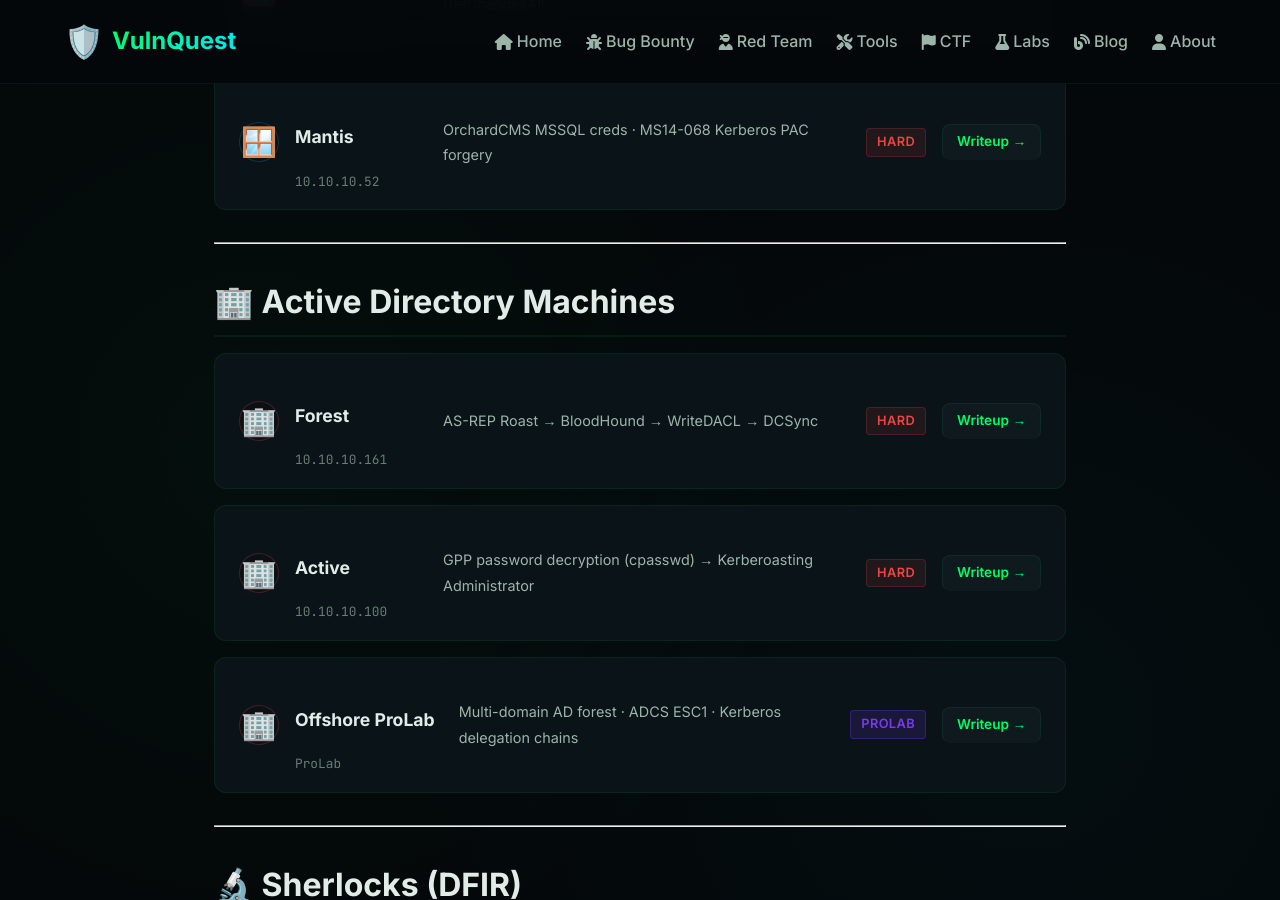
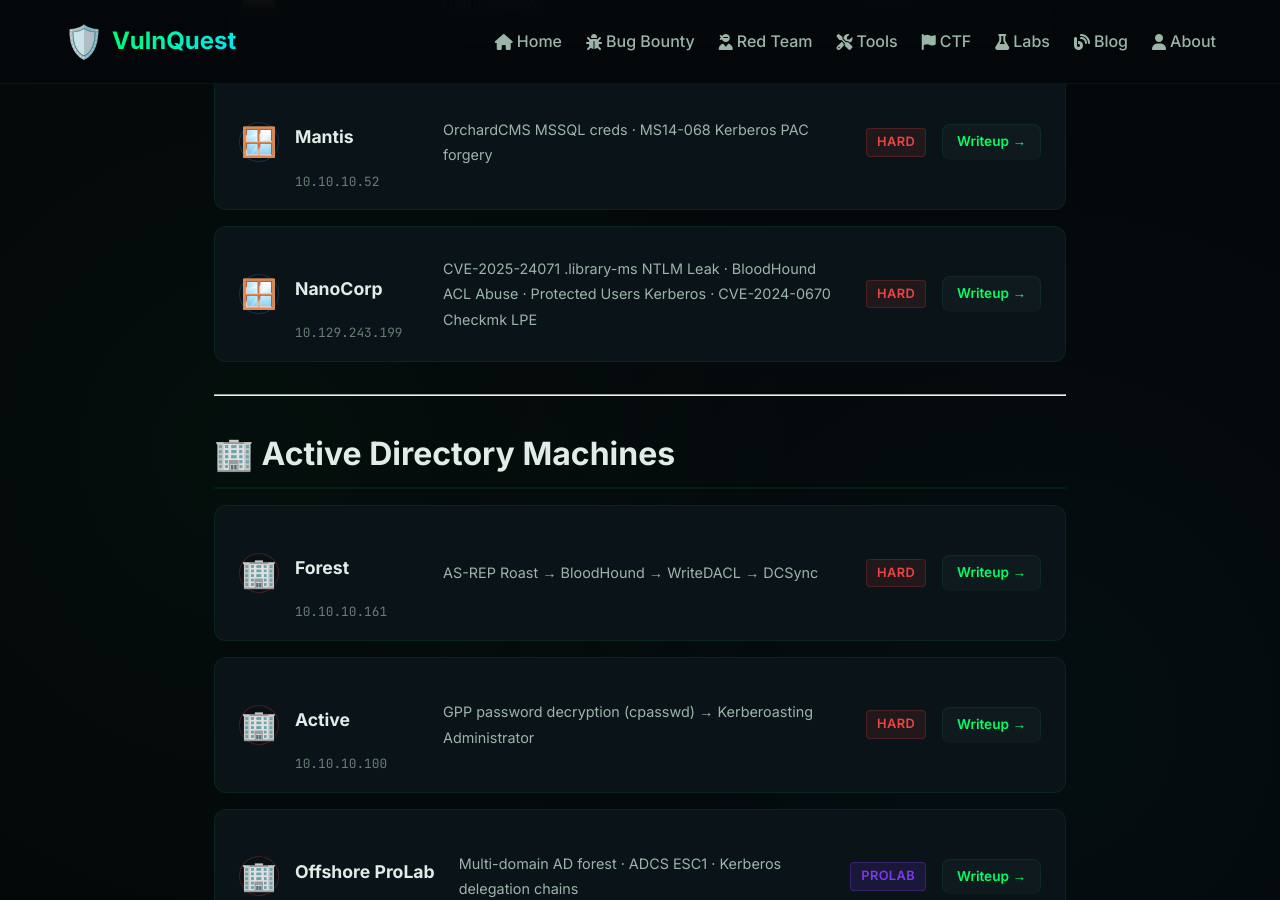
Before and after one commit to vulnquest58/vulnquest58.github.io, a Jekyll site: the page built from ctf/platforms/hackthebox.md, in a window 1280 px wide and 900 px high, scrolled down 2517 px. Built offline with Jekyll 4.4.1, drawn with Linux system fonts in a browser that asks for light colours.

Commit message:
fix: move NanoCorp writeup to ctf/platforms/hackthebox/nanocorp/ + add machine card

```diff
--- a/ctf/platforms/hackthebox.md
+++ b/ctf/platforms/hackthebox.md
@@ -248,9 +248,27 @@
     </div>
   </div>
 
+  <div class="machine-card" data-os="windows" data-diff="hard">
+    <div class="mc-left">
+      <span class="mc-os windows">🪟</span>
+      <div>
+        <h4 class="mc-name">NanoCorp</h4>
+        <span class="mc-ip">10.129.243.199</span>
+      </div>
+    </div>
+    <div class="mc-mid">
+      <span class="mc-tech">CVE-2025-24071 .library-ms NTLM Leak · BloodHound ACL Abuse · Protected Users Kerberos · CVE-2024-0670 Checkmk LPE</span>
+    </div>
+    <div class="mc-right">
+      <span class="mc-diff hard">Hard</span>
+      <a href="{{ '/ctf/platforms/hackthebox/nanocorp/' | relative_url }}" class="mc-btn">Writeup →</a>
+    </div>
+  </div>
+
 </div>
 
 ---
+
 
 ## 🏢 Active Directory Machines
 
```
Also changed, not shown: ctf/platforms/hackthebox/nanocorp.md (renamed from ctf/writeups/hackthebox/nanocorp.md, +1 -1 lines).
